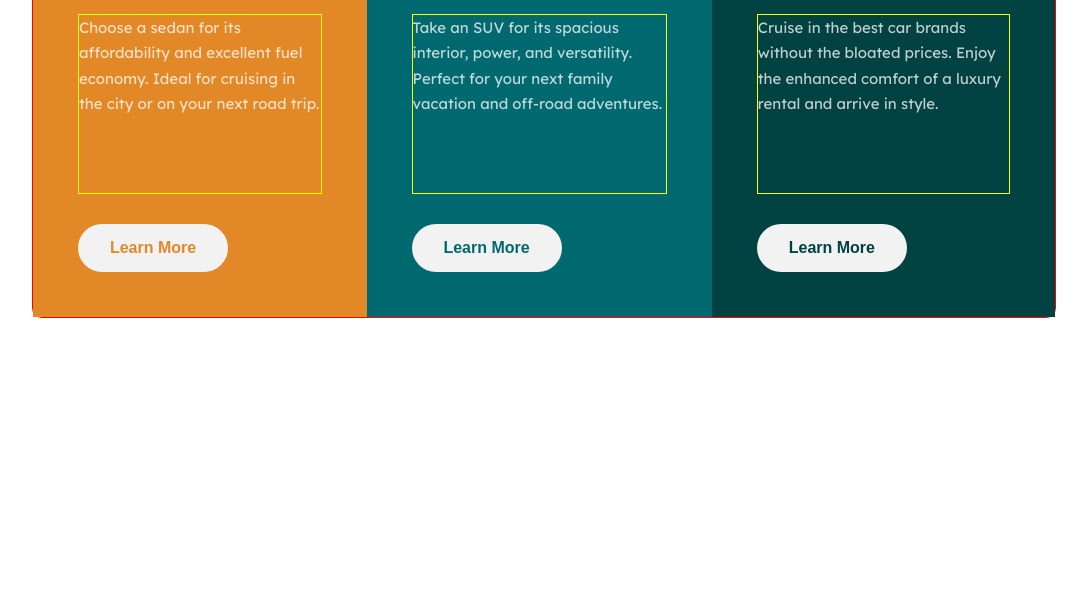
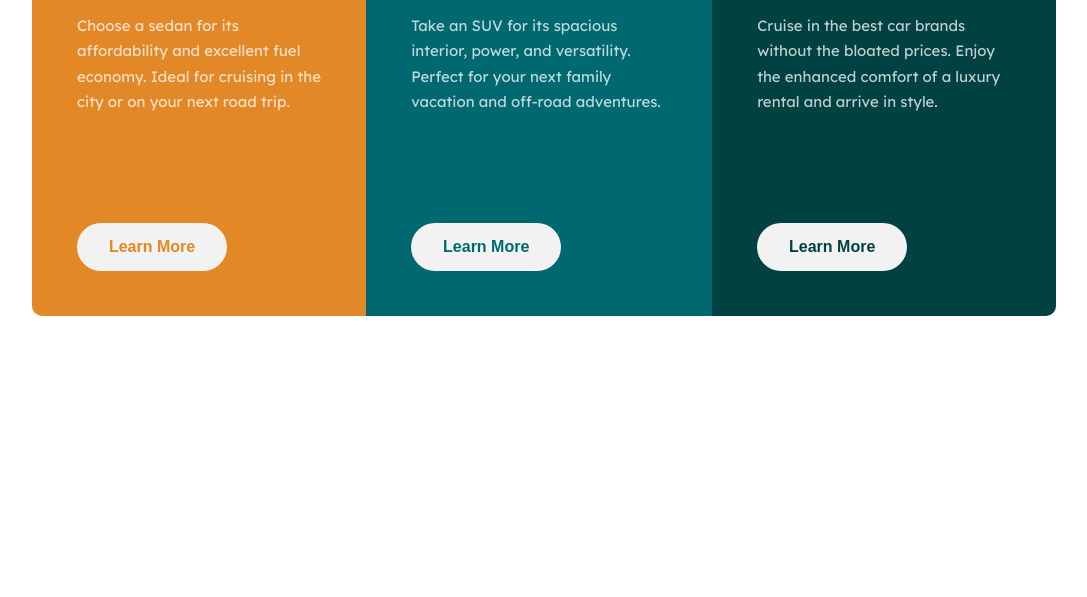
Before and after one commit to Anes-Marzooki/fendm-3-columns-preview, a plain HTML site: page index.html in a window 1280 px wide. Shown: the part 203-800 px from the top of the page, without its empty margins (96-1183 px from the left). Drawn offline with Linux system fonts and the light colour scheme.

Commit message:
overflow

```diff
--- a/stylesheet.css
+++ b/stylesheet.css
@@ -55,9 +55,7 @@ body {
 	flex-direction: column;
 	border-radius: 10px;
 	margin: 1.5em;
-	/* width: 330px; */
-	/* overflow: hidden; */
-	border: 1px solid red;
+	overflow: hidden;
 	padding: 0;
 
 	/* width: 33%; */
@@ -94,7 +92,6 @@ body {
 	font-weight: 400;
 	line-height: 1.7;
 	margin-bottom: 30px;
-	border: 1px solid yellow;
 	height: 12em;
 }
 
```
